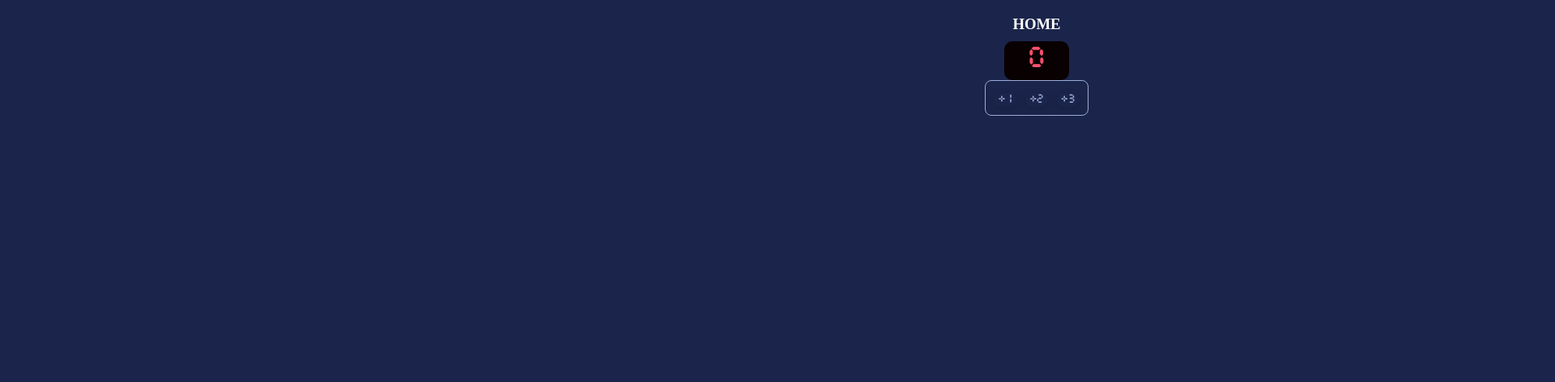
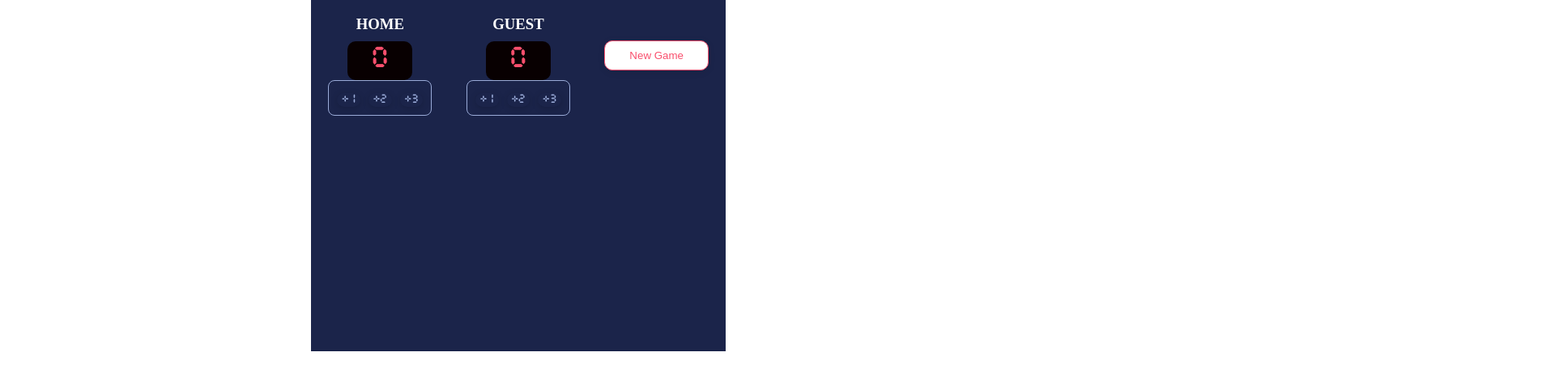
Before and after one commit to juliawantstobeintech/Basketball-scoreboard-app, a website built with Vite: page index.html in a window 1280 px wide. Shown: the top 472 px of the page at 81% size, 1920 px wide, since content can reach past the window. Built offline with nearby package versions, Linux system fonts and the light colour scheme.

Commit message:
CSS changes

```diff
--- a/index.css
+++ b/index.css
@@ -13,8 +13,8 @@ body {
     align-items: flex-start;        /* aligns items to the top */
     background-color: #1B244A;
     padding-bottom: 50px;
-    width: 400vw;
-    height: 300vw;
+    width: 40vw;
+    height: 30vw;
     margin: 0 auto; /* centers the square horizontally */
 }
 
--- a/index.html
+++ b/index.html
@@ -26,10 +26,10 @@
                     <button id="addThreeGuest" onclick="threeGuest()">+3</button>
                 </div>
             </div>
-        </div>
-        <div class="new">
+            <div class="new">
                     <button id="newGame" onclick="reset()">New Game</button>
             </div>
+        </div>
         <script type="module" src="/index.js"></script>
     </body>
 </html>
```
